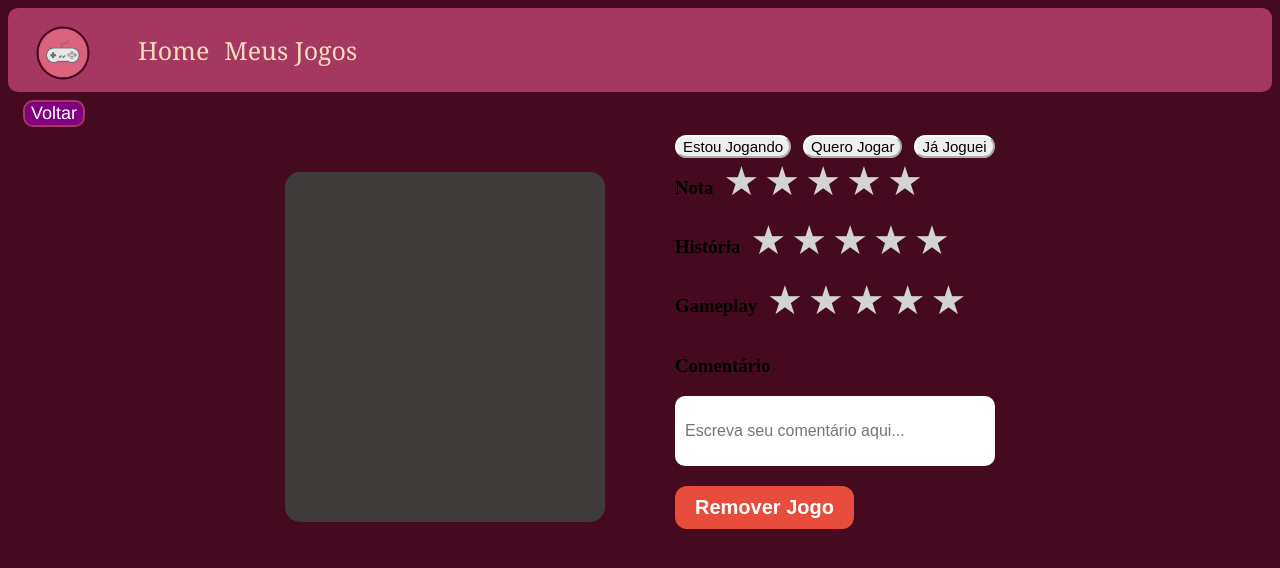
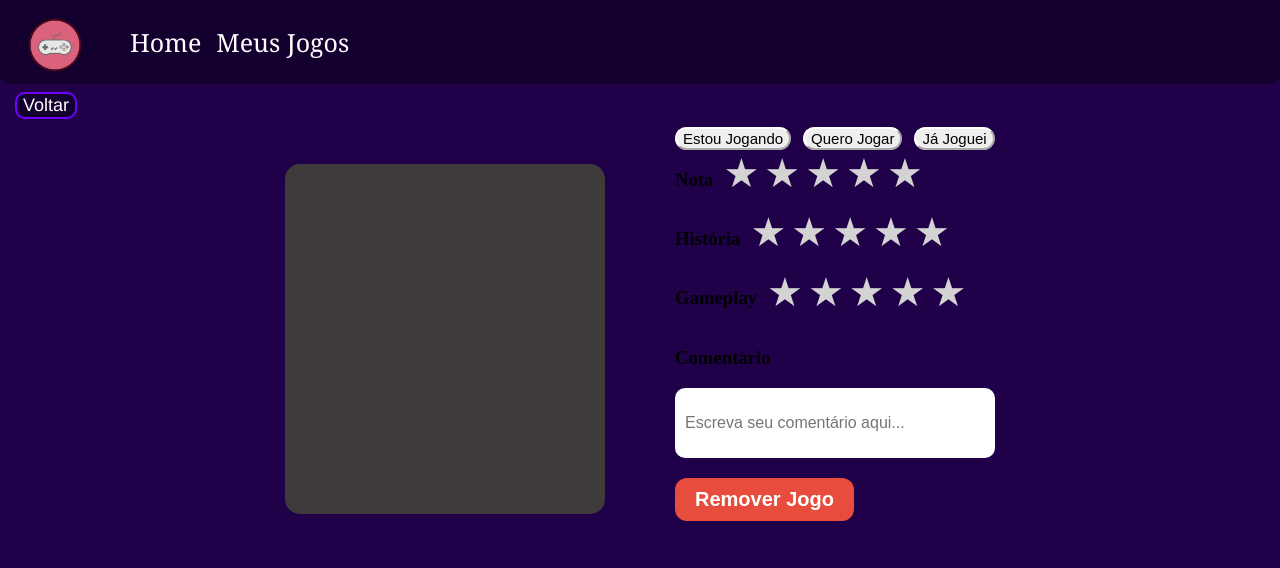
Before and after one commit to ViniQuadros/Ja-Joguei, a website: page HTML/gamePage.html in a window 1280 px wide. Drawn offline with Linux system fonts and the light colour scheme.

Commit message:
Cozinhas

```diff
--- a/CSS/background.css
+++ b/CSS/background.css
@@ -1,5 +1,5 @@
 .body {
   max-width: 100%;
   overflow-x: hidden;
-  background-color: #450920;
+  background-color: #200048;
 }
--- a/CSS/gamePage.css
+++ b/CSS/gamePage.css
@@ -26,16 +26,15 @@
     left: 15px;
     font-size: 18px;
     border-radius: 10px;
-    border: 2px solid white;
-    border-color: #A53860;
-    background-color: purple;
+    border: 2px solid #6F00FF;
+    background-color: #14002E;
     color: white;
     cursor: pointer;
 }
 
 .backBtn:hover{
   transform: scale(1.1);
-  box-shadow: 0 0 15px rgba(119, 7, 122, 1);
+  box-shadow: 0 0 15px #6F00FF;
 }
 
 .gameOpinion {
--- a/CSS/navBar.css
+++ b/CSS/navBar.css
@@ -1,11 +1,18 @@
+body, html {
+  margin: 0;
+  padding: 0;
+}
+
 .navbar {
-  background-color: #A53860;
+  background-color: #14002E;
   display: flex;
   z-index: 1;
-  border-radius: 10px;
+  border-bottom-left-radius: 10px;
+  border-bottom-right-radius: 10px;
+  box-sizing: border-box;
 }
 
-.logo img{
+.logo img {
   height: 70px;
   width: 70px;
   margin-left: 20px;
@@ -21,7 +28,7 @@
 }
 
 .navbar a {
-  color: rgb(249, 219, 189);
+  color: #ffff;
   text-decoration: none;
 }
 
--- a/main.js
+++ b/main.js
@@ -1,4 +1,4 @@
-const apiKey = "8115b43cfa9648f7a6680b7e4af424b0"; //Chave da API
+const apiKey = ""; //Chave da API
 
 function findGame(gameName) {
     const container = document.getElementById("gameList");
```
Also changed, not shown: CSS/personalPage.css (+4 -4 lines).
